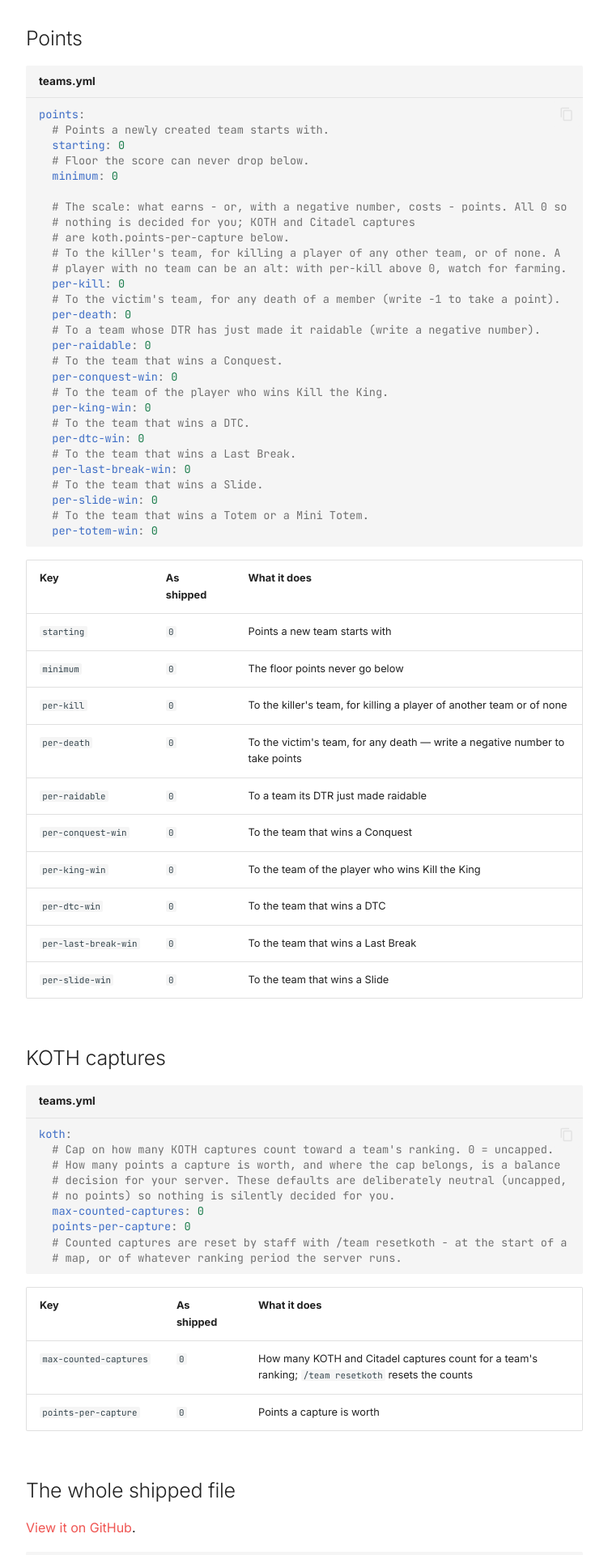
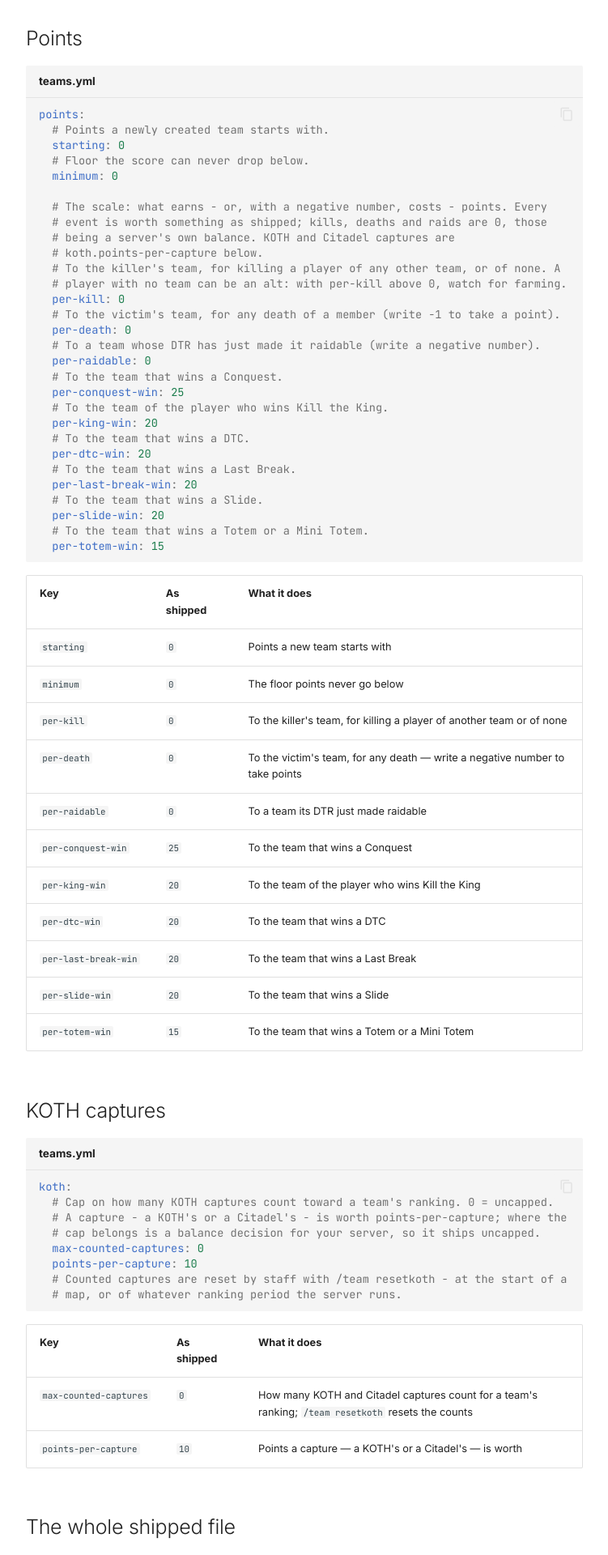
Before and after one commit to Lawkeys-dev/hcf-core, an MkDocs documentation site: the page built from docs/reference/configuration/teams.md, in a window 1280 px wide. Shown: the part 3772-5692 px from the top of the page at 81% size, without its empty margins (264-1015 px from the left). Built offline with MkDocs 1.6.1 and Material for MkDocs 9.7.7, drawn with Linux system fonts in a browser that asks for light colours; comment, search, counter and statistics services are not loaded.

Commit message:
Events: waypoints raised and worth points out of the box
Every running event's waypoint is put waypoints.event-height (60) blocks
above the event: a beam starting on the floor of a zone is lost behind
the landscape. The King's follows the player.

Winning an event now pays by default - a capture 10, a Conquest 25, the
King, a DTC, a Last Break and a Slide 20, a Totem 15 - where the shipped
scale awarded nothing. Kills, deaths and raids stay at 0.

```diff
--- a/docs/reference/configuration/teams.md
+++ b/docs/reference/configuration/teams.md
@@ -86,11 +86,12 @@ The minimum role for each action: `leader`, `co-leader` or `member`. An unknown
 | `per-kill` | `0` | To the killer's team, for killing a player of another team or of none |
 | `per-death` | `0` | To the victim's team, for any death — write a negative number to take points |
 | `per-raidable` | `0` | To a team its DTR just made raidable |
-| `per-conquest-win` | `0` | To the team that wins a Conquest |
-| `per-king-win` | `0` | To the team of the player who wins Kill the King |
-| `per-dtc-win` | `0` | To the team that wins a DTC |
-| `per-last-break-win` | `0` | To the team that wins a Last Break |
-| `per-slide-win` | `0` | To the team that wins a Slide |
+| `per-conquest-win` | `25` | To the team that wins a Conquest |
+| `per-king-win` | `20` | To the team of the player who wins Kill the King |
+| `per-dtc-win` | `20` | To the team that wins a DTC |
+| `per-last-break-win` | `20` | To the team that wins a Last Break |
+| `per-slide-win` | `20` | To the team that wins a Slide |
+| `per-totem-win` | `15` | To the team that wins a Totem or a Mini Totem |
 
 ## KOTH captures
 
@@ -101,7 +102,7 @@ The minimum role for each action: `leader`, `co-leader` or `member`. An unknown
 | Key | As shipped | What it does |
 |---|---|---|
 | `max-counted-captures` | `0` | How many KOTH and Citadel captures count for a team's ranking; `/team resetkoth` resets the counts |
-| `points-per-capture` | `0` | Points a capture is worth |
+| `points-per-capture` | `10` | Points a capture — a KOTH's or a Citadel's — is worth |
 
 ## The whole shipped file
 
--- a/src/main/resources/teams.yml
+++ b/src/main/resources/teams.yml
@@ -109,9 +109,10 @@ points:
   # Floor the score can never drop below.
   minimum: 0
 
-  # The scale: what earns - or, with a negative number, costs - points. All 0 so
-  # nothing is decided for you; KOTH and Citadel captures
-  # are koth.points-per-capture below.
+  # The scale: what earns - or, with a negative number, costs - points. Every
+  # event is worth something as shipped; kills, deaths and raids are 0, those
+  # being a server's own balance. KOTH and Citadel captures are
+  # koth.points-per-capture below.
   # To the killer's team, for killing a player of any other team, or of none. A
   # player with no team can be an alt: with per-kill above 0, watch for farming.
   per-kill: 0
@@ -120,27 +121,26 @@ points:
   # To a team whose DTR has just made it raidable (write a negative number).
   per-raidable: 0
   # To the team that wins a Conquest.
-  per-conquest-win: 0
+  per-conquest-win: 25
   # To the team of the player who wins Kill the King.
-  per-king-win: 0
+  per-king-win: 20
   # To the team that wins a DTC.
-  per-dtc-win: 0
+  per-dtc-win: 20
   # To the team that wins a Last Break.
-  per-last-break-win: 0
+  per-last-break-win: 20
   # To the team that wins a Slide.
-  per-slide-win: 0
+  per-slide-win: 20
   # To the team that wins a Totem or a Mini Totem.
-  per-totem-win: 0
+  per-totem-win: 15
 # --8<-- [end:points]
 
 # --8<-- [start:koth]
 koth:
   # Cap on how many KOTH captures count toward a team's ranking. 0 = uncapped.
-  # How many points a capture is worth, and where the cap belongs, is a balance
-  # decision for your server. These defaults are deliberately neutral (uncapped,
-  # no points) so nothing is silently decided for you.
+  # A capture - a KOTH's or a Citadel's - is worth points-per-capture; where the
+  # cap belongs is a balance decision for your server, so it ships uncapped.
   max-counted-captures: 0
-  points-per-capture: 0
+  points-per-capture: 10
   # Counted captures are reset by staff with /team resetkoth - at the start of a
   # map, or of whatever ranking period the server runs.
 # --8<-- [end:koth]
```
Also changed, not shown: CHANGELOG.md (+2 -0 lines), FEATURES.md (+1 -1 lines), docs/reference/configuration/apollo.md (+2 -1 lines), src/main/resources/apollo.yml (+6 -2 lines), 5 other files.
